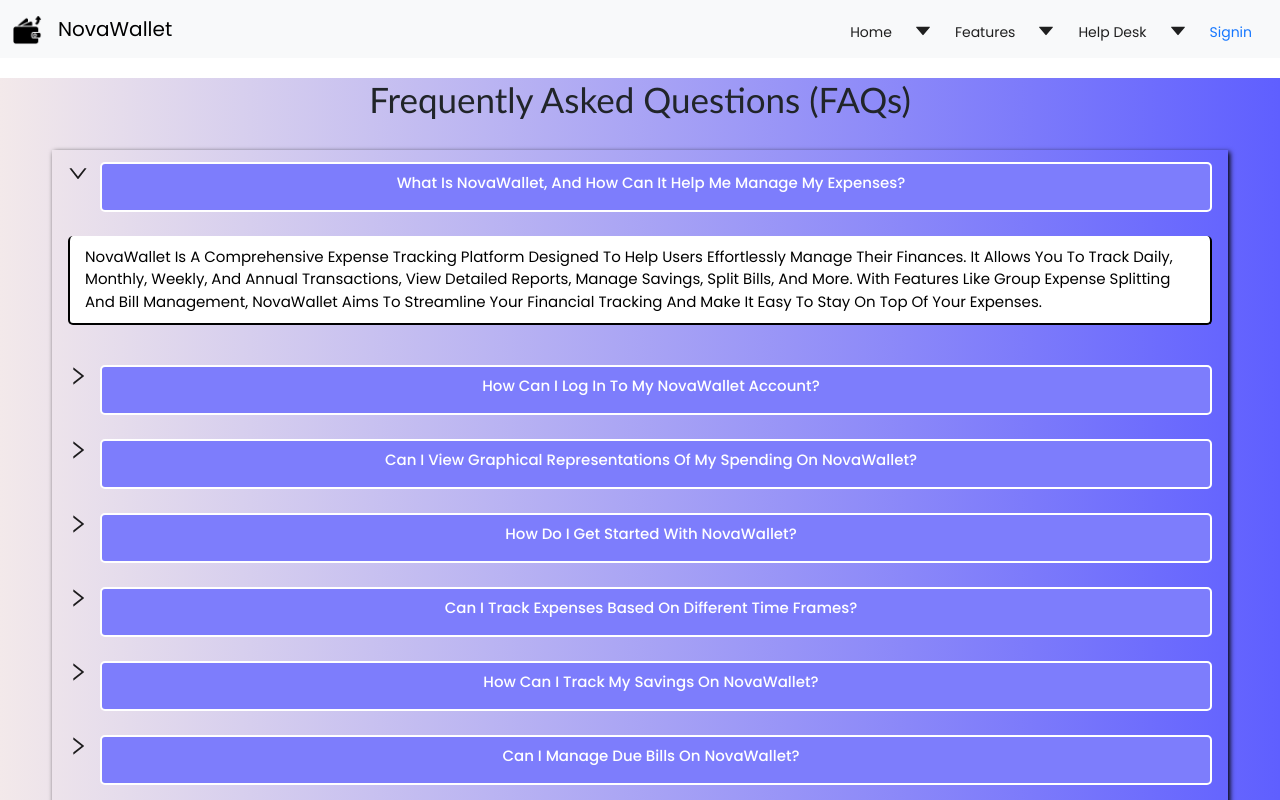
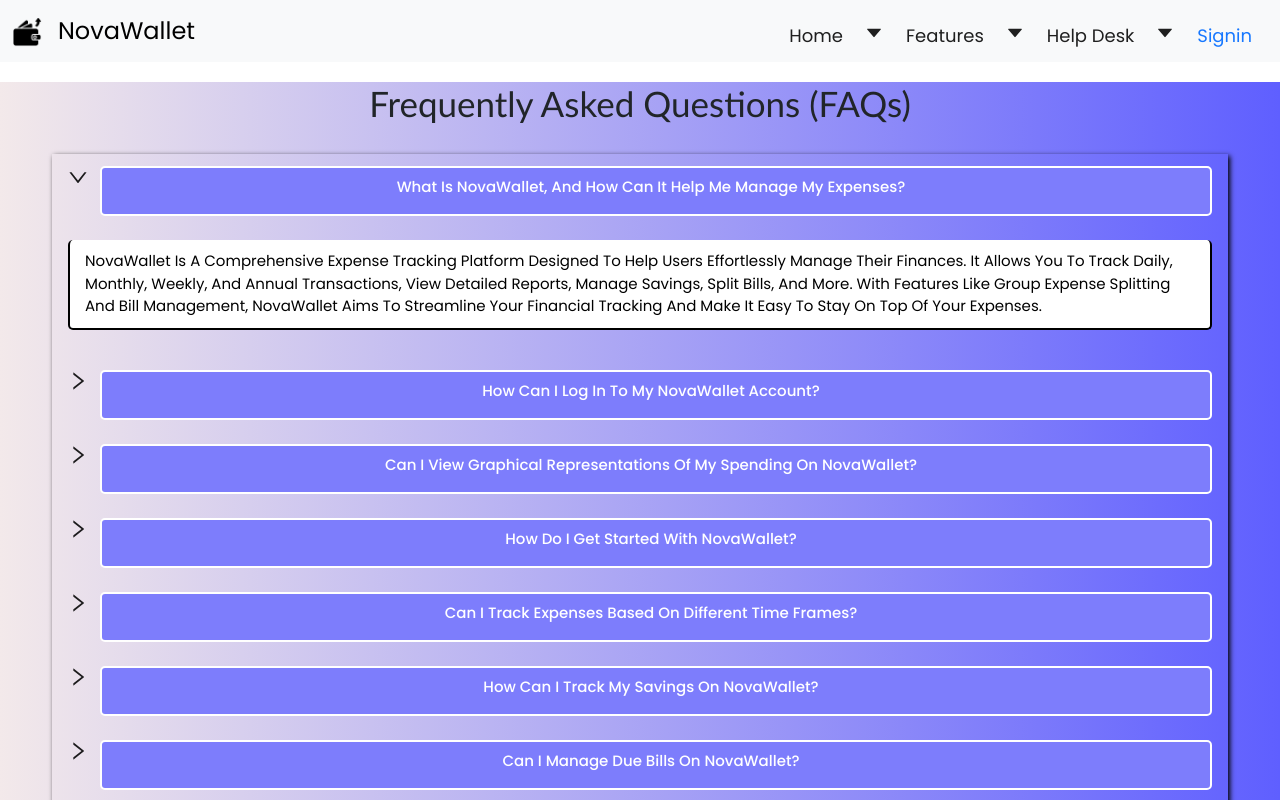
Before and after one commit to amandeep-singh13/NovaWallet-Cyber_Craft.js, a React (Create React App) app in the folder client/: page /faq in a window 1280 px wide. Shown: the top 800 px of the page. Built offline with nearby package versions, Linux system fonts and the light colour scheme.

Commit message:
add css on navbar

```diff
--- a/client/src/components/Layout/Header.js
+++ b/client/src/components/Layout/Header.js
@@ -109,7 +109,7 @@ const Header = () => {
           <Link className="navbar-brand" to="/">
             <img src="./images/expenses.png" alt="..." width="30px;" />
           </Link>
-          <Link className="navbar-brand" to="/">
+          <Link className="navbar-brand" to="/" style={{fontSize:'24px'}}>
             NovaWallet
           </Link>
           <button
@@ -134,7 +134,7 @@ const Header = () => {
                   menu={{
                     items: homeItems,
                   }}>
-                  <div>Home</div>
+                  <div style={{fontSize: '18px'}}>Home</div>
                 </Dropdown.Button>
               </li>
               <li className="nav-item mt-2">
@@ -145,7 +145,7 @@ const Header = () => {
                   menu={{
                     items: featureItems,
                   }}>
-                  <div>Features</div>
+                  <div style={{fontSize: '18px'}}>Features</div>
                 </Dropdown.Button>
               </li>
               <li className="nav-item mt-2">
@@ -155,7 +155,7 @@ const Header = () => {
                   menu={{
                     items: helpItems,
                   }}>
-                  <div>Help Desk</div>
+                  <div style={{fontSize: '18px'}}>Help Desk</div>
                 </Dropdown.Button>
               </li>
               <li className="nav-item mt-2">
@@ -192,7 +192,7 @@ const Header = () => {
                   )}
                   trigger={['click']}>
                   <Button type="link">
-                    <div>{loginUser ? loginUser.name : 'Signin'}</div>
+                    <div style={{fontSize: '18px'}}>{loginUser ? loginUser.name : 'Signin'}</div>
                   </Button>
                 </Dropdown>
               </li>
```
